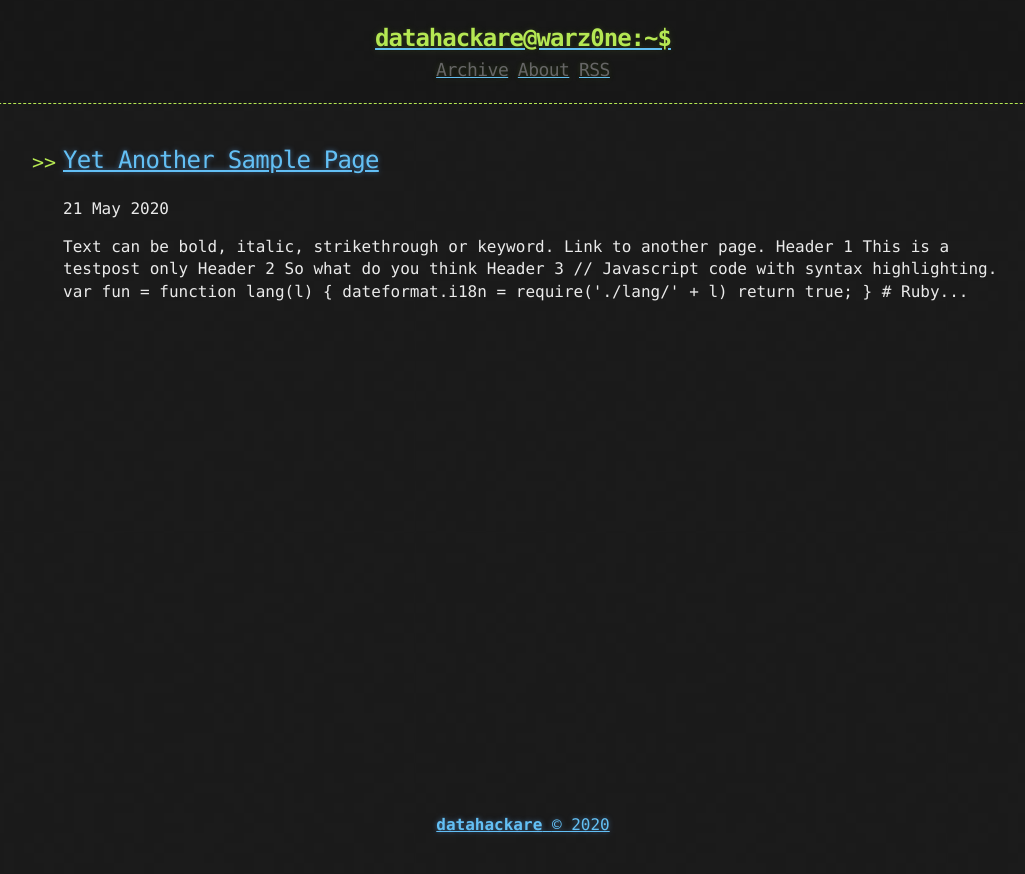
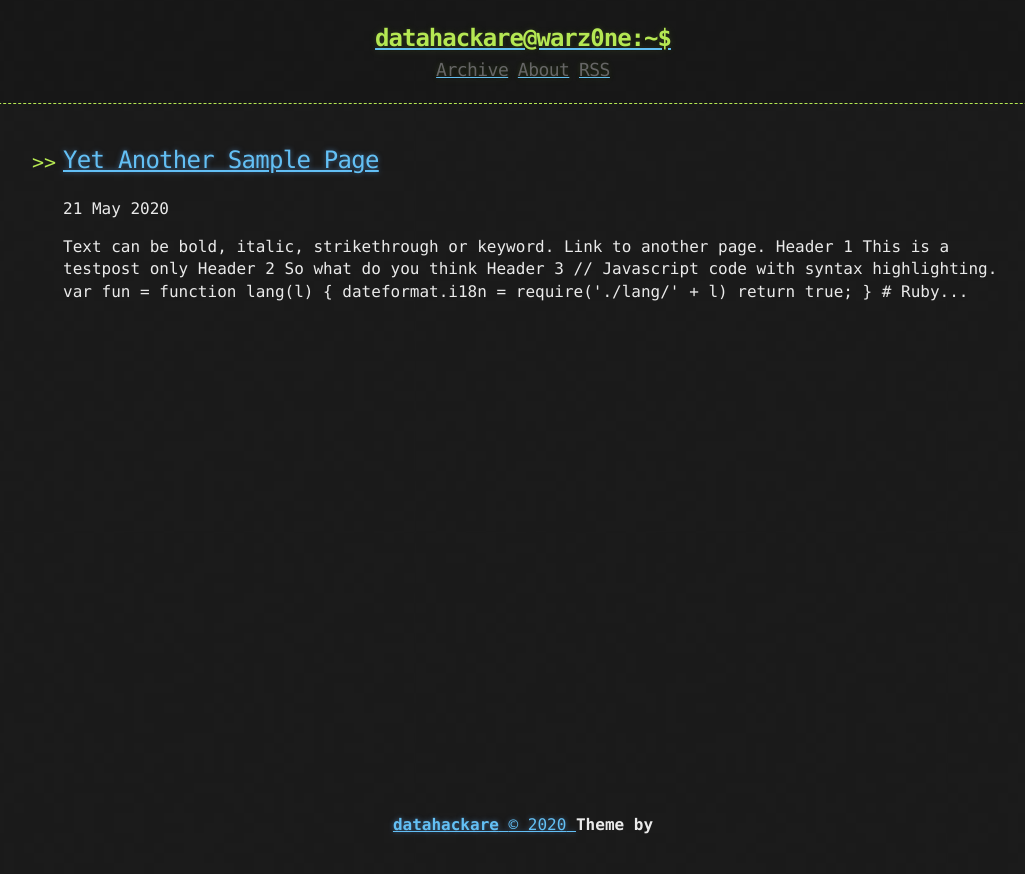
Before and after one commit to datahackare/warz0ne, a Jekyll site: the page built from index.html, in a window 1280 px wide. Shown: the top 874 px of the page, without its empty margins (117-1142 px from the left). Built offline with Jekyll 4.4.1, drawn with Linux system fonts in a browser that asks for light colours; the list of posts is cut into pages by our own code.

Commit message:
Update footer.html

```diff
--- a/_includes/footer.html
+++ b/_includes/footer.html
@@ -6,4 +6,6 @@
     {% capture currentyear %}{{ 'now' | date: "%Y" }}{% endcapture %}
     <span>© {{ currentyear }}</span>
   </a>
+  <b>Theme by <a href="https://github.com/tocttou"></b>
+
 </footer>
```
